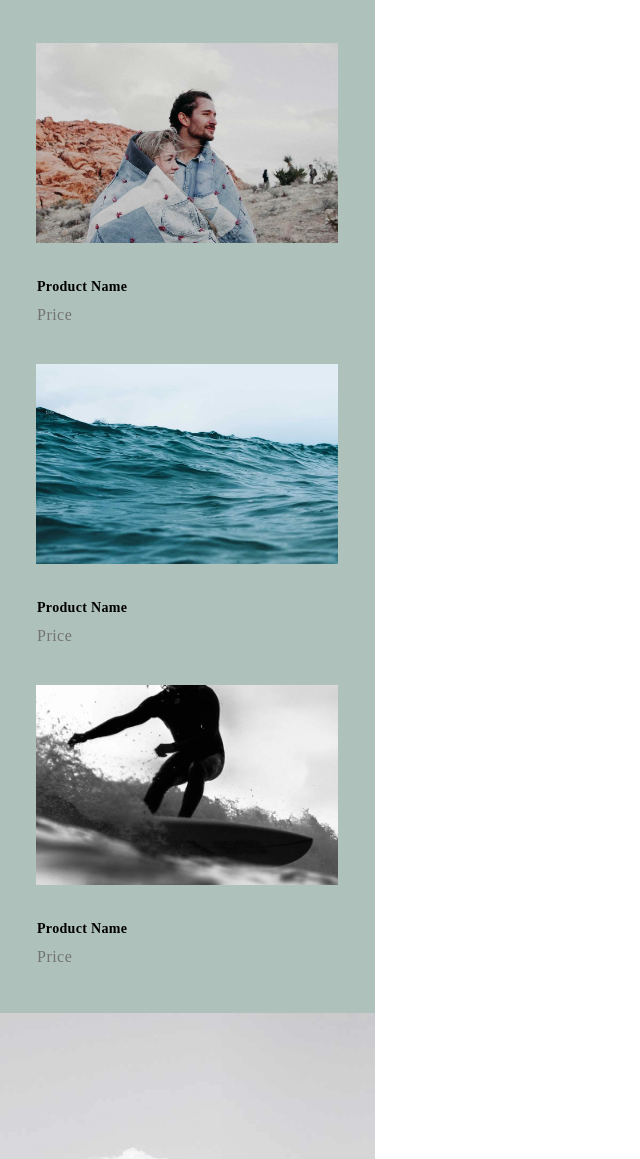
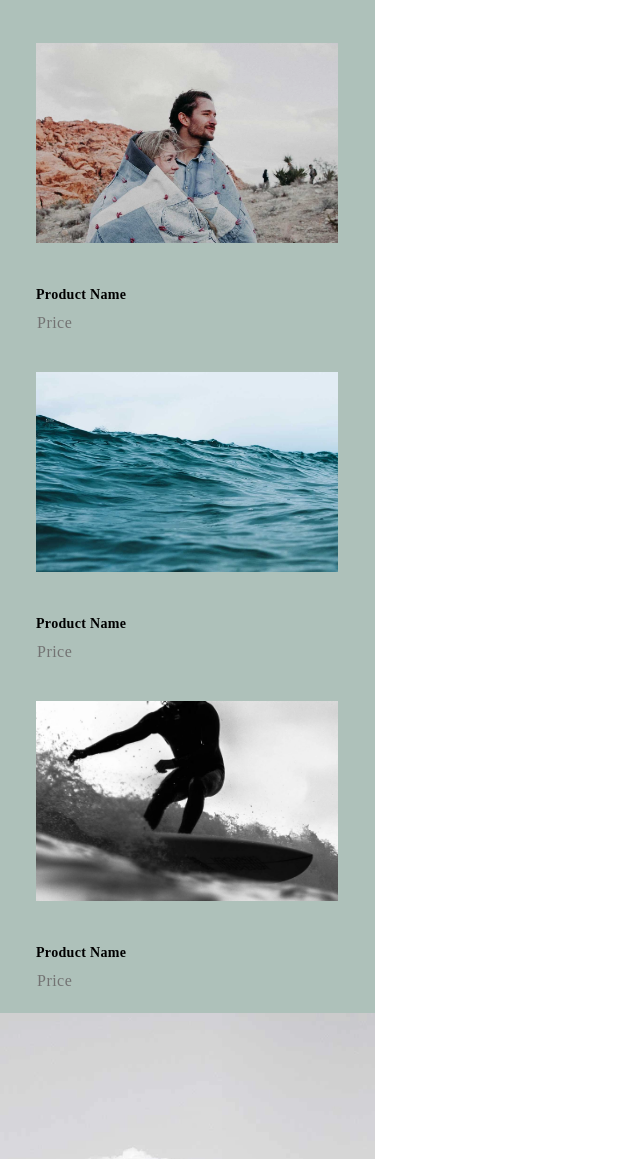
Before and after one commit to khangbuihuu/davisbeckhang, a plain HTML site: page index.html in a window 1280 px wide. Shown: the part 2769-3928 px from the top of the page, without its empty margins (0-640 px from the left). Drawn offline with Linux system fonts and the light colour scheme.

Commit message:
Update style.css

```diff
--- a/assets/style.css
+++ b/assets/style.css
@@ -254,7 +254,8 @@ a {
   font: normal normal 600 14px/25px Raleway;
   letter-spacing: 0.32px;
   color: #000000;
-  padding: 28px 0px 0px 37px;
+  padding-top: 36px;
+  margin-left: 36px;
 }
 
 .background4 > h4 {
```
